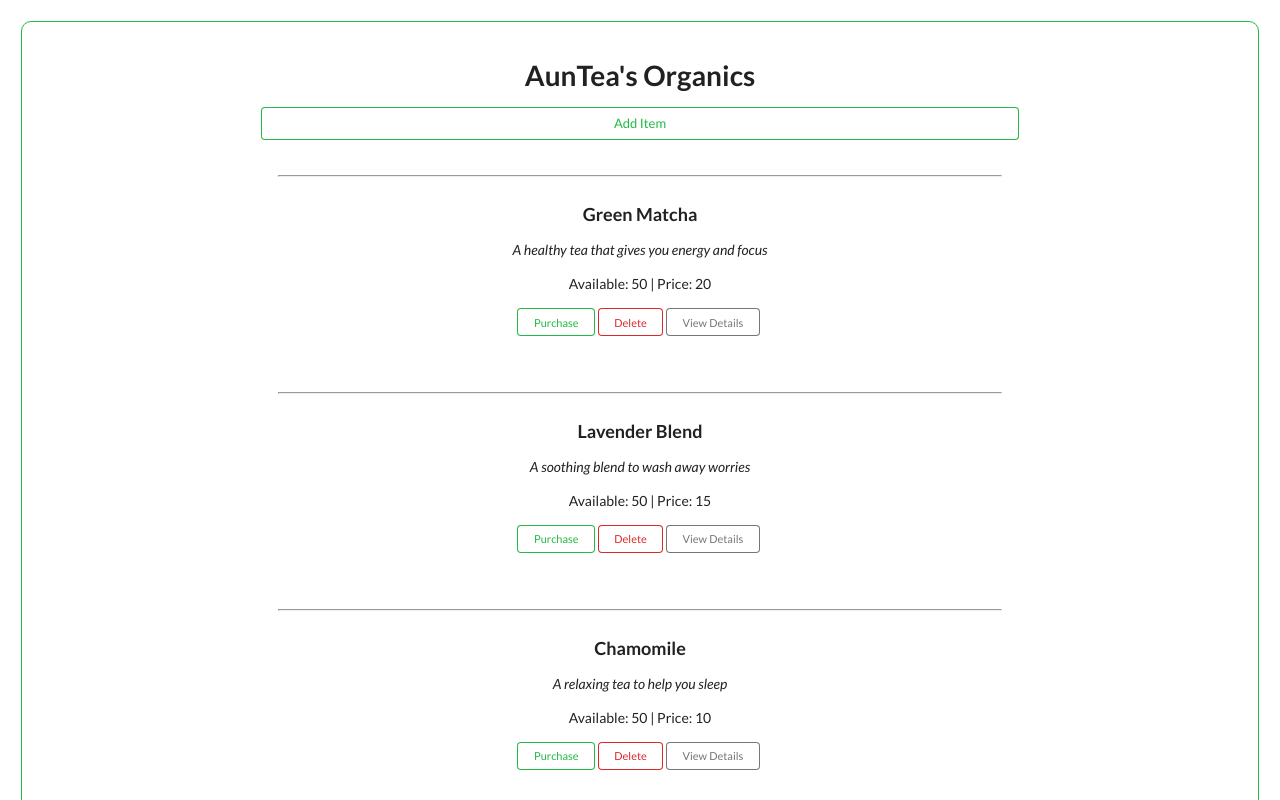
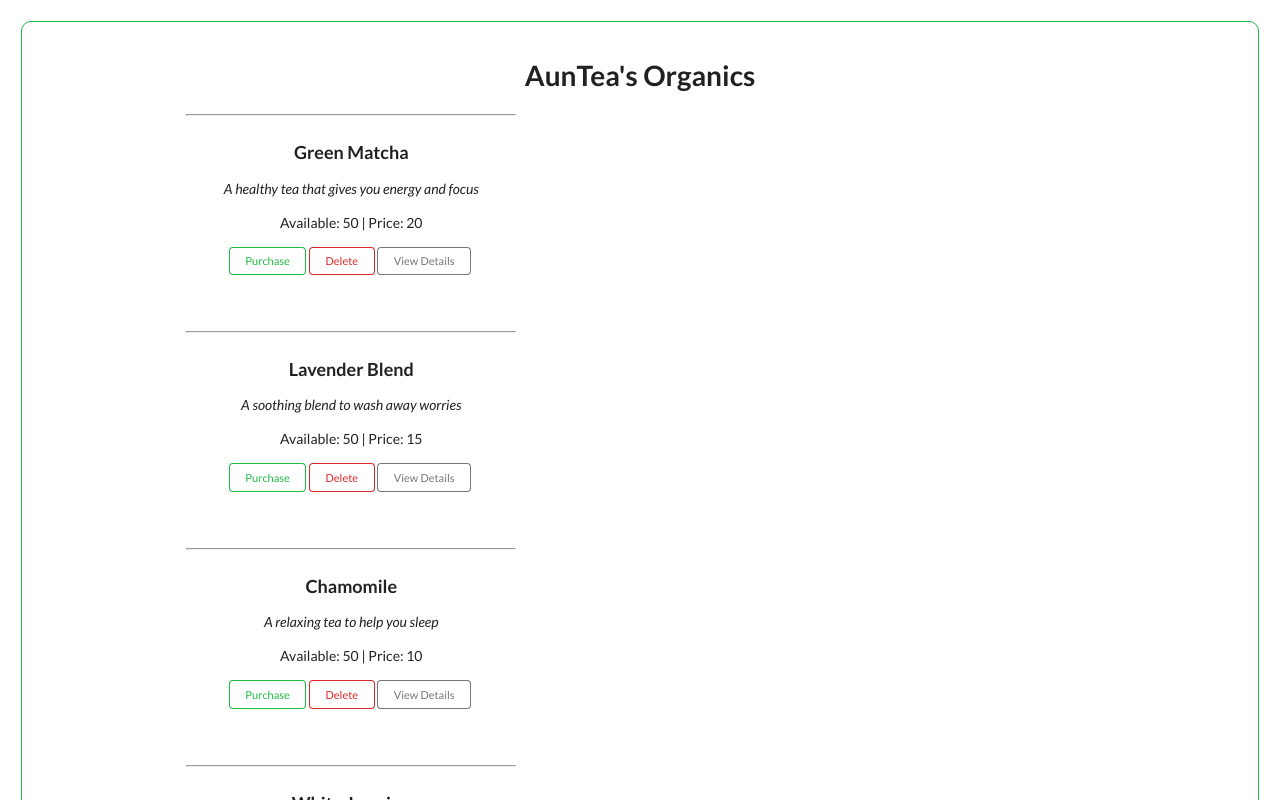
Before and after one commit to wrunion/epicodus-react-project, a React (Create React App) app: page / in a window 1280 px wide. Shown: the top 800 px of the page. Built offline with nearby package versions, Linux system fonts and the light colour scheme.

Commit message:
Redux refactor.

```diff
--- a/src/components/App.js
+++ b/src/components/App.js
@@ -7,7 +7,16 @@ function App() {
   return (
     <div className="App">
       <div className="Header"><h1>AunTea's Organics</h1></div>
-      <ItemControl />
+      <div className="ui container grid">
+        <div className="ui row">
+          <div className="column eight wide">
+            <ItemControl />
+          </div>
+          <div className="column eight wide">
+            {/* <ItemDetailView item={selectedItem} /> */}
+          </div>
+          </div>
+        </div>
       <Footer />
     </div>
   );
--- a/src/components/ItemControl.js
+++ b/src/components/ItemControl.js
@@ -155,16 +155,16 @@ class ItemControl extends Component {
     } else if (formShowing) {
       return (
         <React.Fragment>
+          {this.renderItemList()}
           {this.renderForm()}
-          {this.renderItemList()}
         </React.Fragment>
       );
     /* If the first two are false, but there are items to show */
     } else if (itemList.length > 0) {
       return (
         <div className="ItemView">
+          {this.renderItemList()}
           {this.renderButton()}
-          {this.renderItemList()}
         </div>
       );
     /* If itemList is empty */
```
Also changed, not shown: src/components/App.css (+1 -14 lines).
